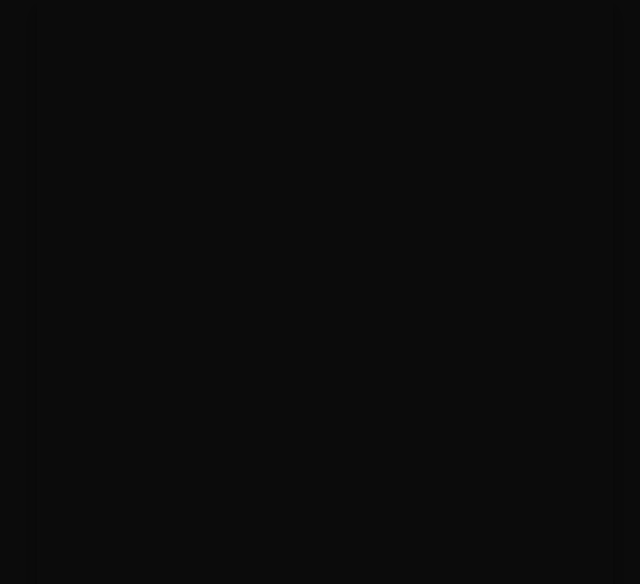
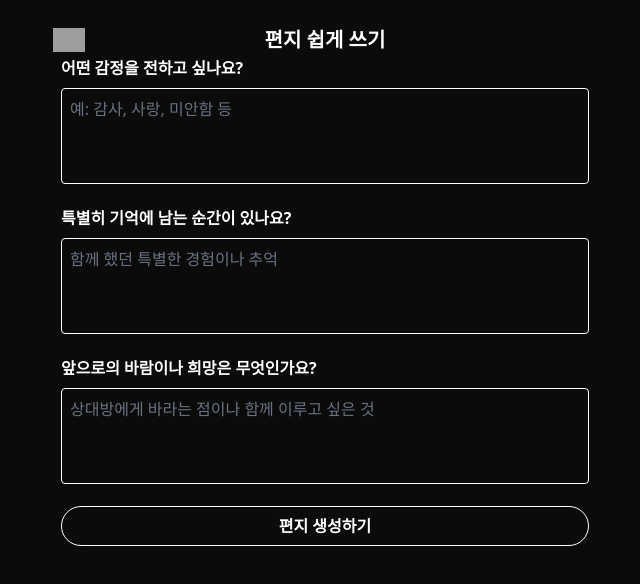
Before and after one commit to Letter-For-Later/fontend, a Nuxt app: page /easy-writing in a window 1280 px wide. Before the commit this address had no page. Shown: the top 584 px of the page, without its empty margins (315-955 px from the left). Built offline with nearby package versions, Linux system fonts and the light colour scheme; grey boxes are pictures that could not be loaded.

Commit message:
Add files via upload
감정분석

```diff
--- /dev/null
+++ b/pages/easy-writing.vue
@@ -0,0 +1,60 @@
+<template>
+  <div class="flex flex-col w-full h-screen py-6 bg-deep-black text-for-white">
+    <header class="flex justify-between items-center px-4">
+      <BackButton @click="goBack" />
+      <h1 class="text-xl font-bold">편지 쉽게 쓰기</h1>
+      <div class="w-8"></div>
+    </header>
+    <form class="flex-grow overflow-hidden flex flex-col px-6 space-y-4">
+      <div v-for="(prompt, index) in writingPrompts" :key="index" class="space-y-2">
+        <h2 class="font-bold text-for-white">{{ prompt.question }}</h2>
+        <textarea
+          v-model="prompt.answer"
+          class="w-full h-24 p-2 border border-for-white rounded resize-none focus:outline-none focus:ring-2 focus:ring-lovely-red bg-deep-black text-for-white placeholder-gray-500"
+          :placeholder="prompt.placeholder"
+        ></textarea>
+      </div>
+      <div class="w-full flex flex-col items-center space-y-4">
+        <button
+          type="button"
+          @click="generateLetter"
+          class="font-pretendard bg-deep-black border border-for-white w-full h-10 py-2 px-8 rounded-full cursor-pointer hover:bg-lovely-red hover:border-lovely-red transition"
+        >
+          <span class="font-pretendard font-bold text-for-white text-sm lg:text-base">
+            편지 생성하기
+          </span>
+        </button>
+      </div>
+    </form>
+    <div v-if="generatedLetter" class="mt-6 p-4 border border-for-white rounded-lg shadow text-for-white">
+      <h2 class="font-bold mb-2">생성된 편지</h2>
+      <p>{{ generatedLetter }}</p>
+    </div>
+  </div>
+</template>
+
+<script setup lang="ts">
+import { ref } from 'vue'
+import { useRouter } from 'vue-router'
+
+const router = useRouter()
+
+const writingPrompts = ref([
+  { question: "어떤 감정을 전하고 싶나요?", answer: "", placeholder: "예: 감사, 사랑, 미안함 등" },
+  { question: "특별히 기억에 남는 순간이 있나요?", answer: "", placeholder: "함께 했던 특별한 경험이나 추억" },
+  { question: "앞으로의 바람이나 희망은 무엇인가요?", answer: "", placeholder: "상대방에게 바라는 점이나 함께 이루고 싶은 것" },
+])
+
+const generatedLetter = ref('')
+
+const goBack = () => {
+  router.push('/writeLetter')
+}
+
+const generateLetter = async () => {
+  // 편지 생성 API 호출 로직
+  // 예시: generatedLetter.value = '생성된 편지 내용...'
+}
+</script>
+
+<style scoped></style>
```
